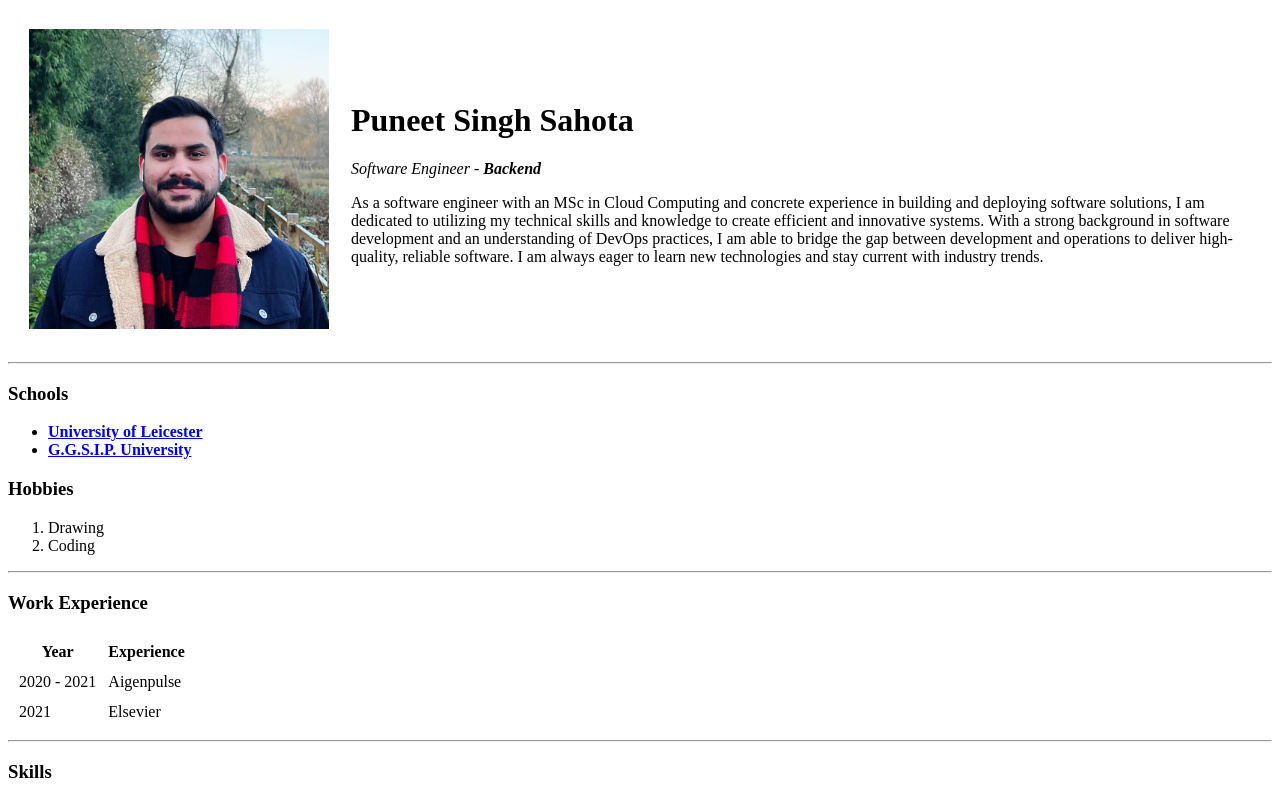
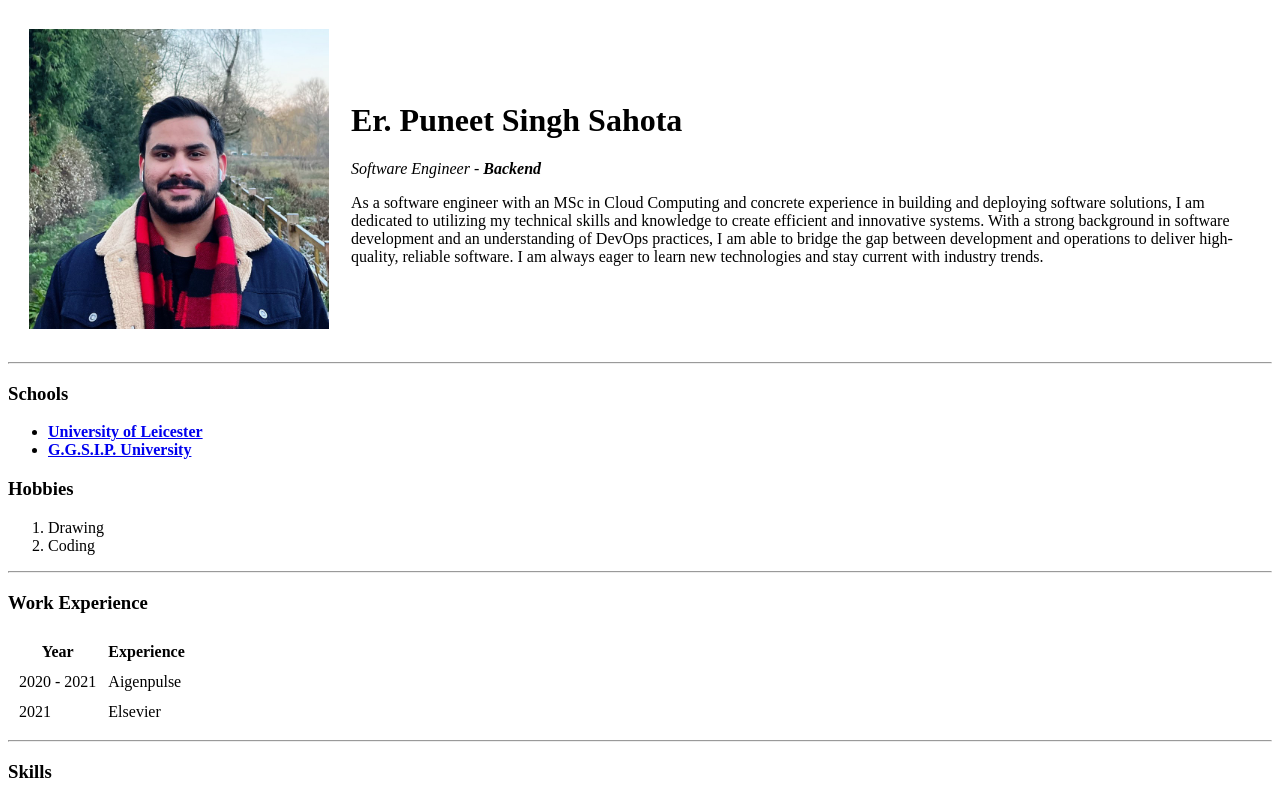
Before and after one commit to puneetsahota/cv, a plain HTML site: page index.html in a window 1280 px wide. Shown: the top 799 px of the page. Drawn offline with Linux system fonts and the light colour scheme.

Commit message:
Changing my name title

```diff
--- a/index.html
+++ b/index.html
@@ -10,7 +10,7 @@
         <tr>
             <td><img src="images/puneet.jpeg" alt="Puneet Singh Sahota's photo" height="300" width="300"></td>
             <td>
-                <h1>Puneet Singh Sahota</h1>
+                <h1>Er. Puneet Singh Sahota</h1>
                 <p><em>Software Engineer - <strong>Backend</strong></em></p>
                 <p>As a software engineer with an MSc in Cloud Computing and concrete experience in building and
                     deploying software
```
